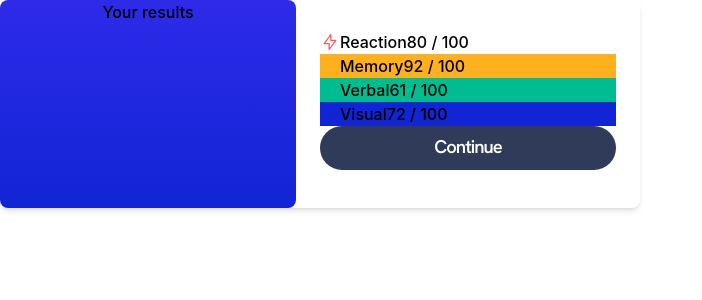
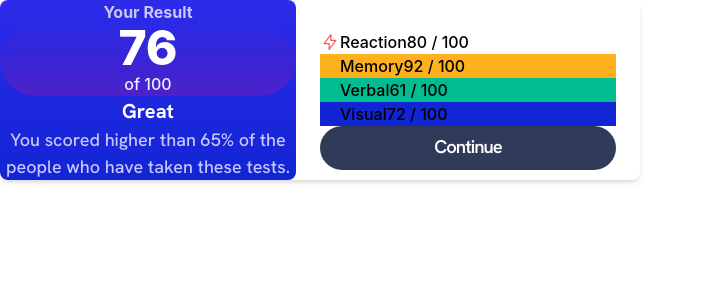
Before and after one commit to scottmcook/results-summary-component, a React (Create React App) app: page / in a window 1280 px wide. Shown: the top 300 px of the page, without its empty margins (0-702 px from the left). Built offline with nearby package versions, Linux system fonts and the light colour scheme.

Commit message:
Add content and typography styles

```diff
--- a/src/components/ResultsPanel/ResultsPanel.js
+++ b/src/components/ResultsPanel/ResultsPanel.js
@@ -1,9 +1,19 @@
 import "./results-panel.css";
+
 export default function ResultsPanel() {
   return (
-    <div className="flex-1 ">
-      <div className="h-52 rounded-b-lg xl:rounded-lg text-center results-panel__background">
-        Your results
+    <div className="flex-1 rounded-b-lg xl:rounded-lg text-center results-panel__background">
+      <div className="flex flex-col">
+        <div className="results-panel__header">Your Result</div>
+        <div className="results-panel__score results-panel__score--background rounded-full">
+          <span className="results-panel__score--bold text-5xl">76</span>
+          <br />
+          of 100
+        </div>
+        <h3>Great</h3>
+        <p>
+          You scored higher than 65% of the people who have taken these tests.
+        </p>
       </div>
     </div>
   );
```
